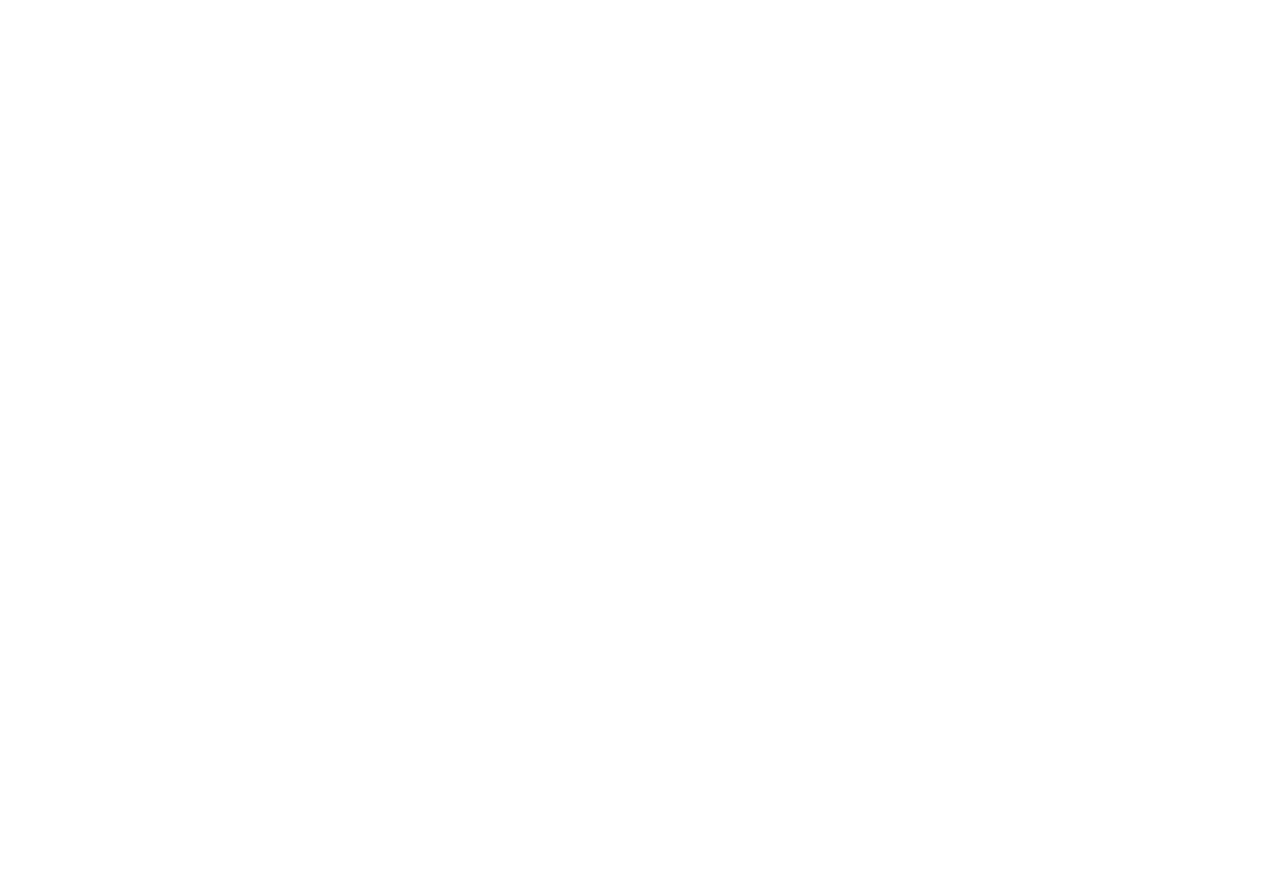
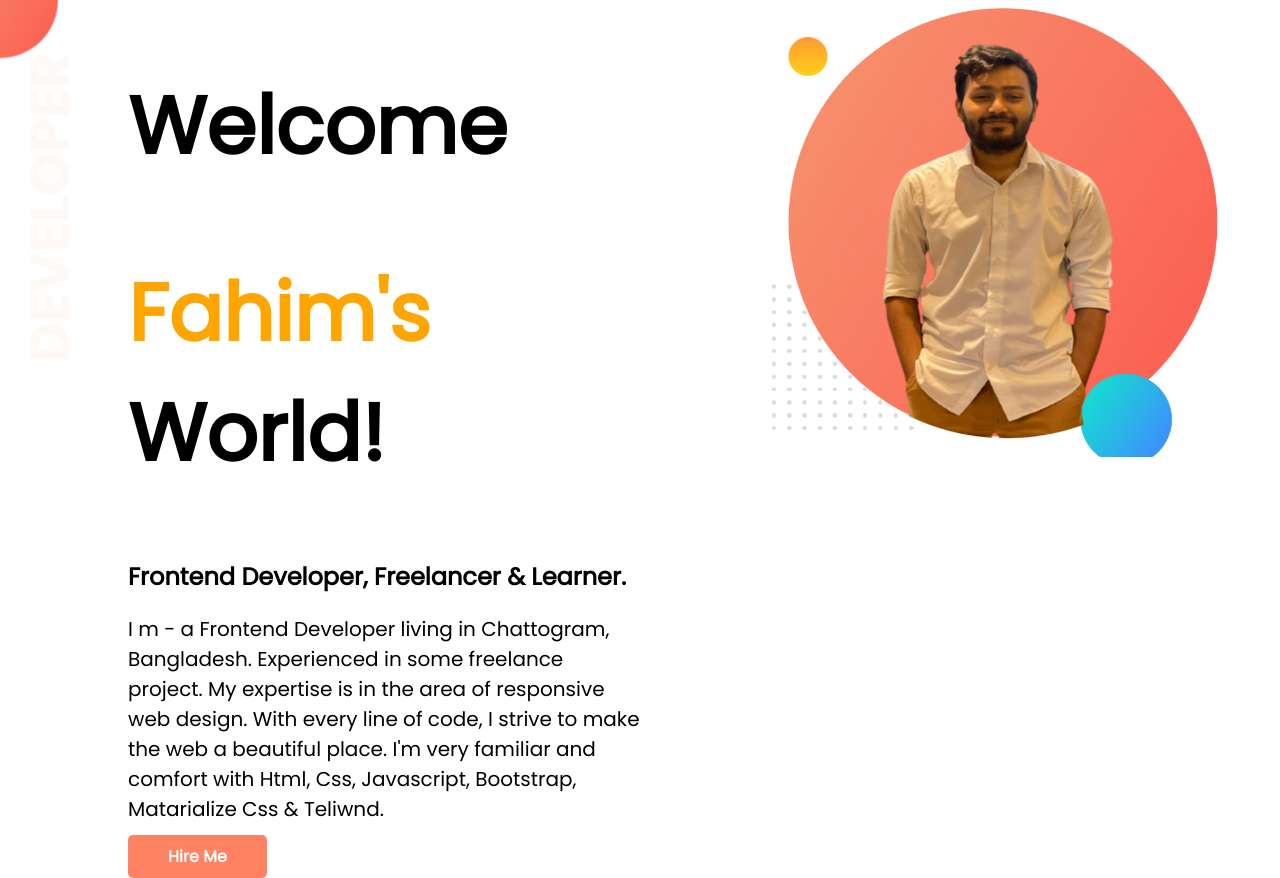
Before and after one commit to FahimBin/my-portfolio, a plain HTML site: page index.html in a window 1280 px wide. Before the commit the page ends 800 px from the top, so only its background shows below. Drawn offline with Linux system fonts and the light colour scheme.

Commit message:
first section added

```diff
--- a/index.html
+++ b/index.html
@@ -5,8 +5,25 @@
     <meta http-equiv="X-UA-Compatible" content="IE=edge">
     <meta name="viewport" content="width=device-width, initial-scale=1.0">
     <title>My portfolio</title>
+    <link rel="shortcut icon" href="myimg.jpg" type="image/x-icon">
+    <link rel="preconnect" href="https://fonts.googleapis.com">
+    <link rel="preconnect" href="https://fonts.gstatic.com" crossorigin>
+    <link href="https://fonts.googleapis.com/css2?family=Poppins&display=swap" rel="stylesheet">
+    <link rel="stylesheet" href="style.css">
 </head>
 <body>
+     <section class="top-banner">
+         <div class="half-width">
+            <h1>Welcome </h1>
+            <h1> <span class="orange-color">Fahim's</span> World!</h1>
+            <h2> Frontend Developer, Freelancer & Learner.</h2>
+            <p class="about-me"> I m - a Frontend Developer living in Chattogram, Bangladesh. Experienced in some freelance project. My expertise is in the area of responsive web design. With every line of code, I strive to make the web a beautiful place. I'm very familiar and comfort with Html, Css, Javascript, Bootstrap, Matarialize Css & Teliwnd.</p>
 
+            <a class="link-button" target="_blank" href="https://www.linkedin.com/in/fahim-bin-49188b155/">Hire Me</a>
+         </div>
+         <div class="half-width">
+             <img src="images/mypic.png" alt="Fahim Bin Jalal">
+         </div>
+     </section>
 </body>
 </html>
--- a/style.css
+++ b/style.css
@@ -0,0 +1,36 @@
+body {
+  font-family: "Poppins", sans-serif;
+  margin: 0;
+  padding: 0;
+}
+h1 {
+  font-size: 80px;
+}
+.about-me{
+    font-size: 20px;
+}
+.orange-color{
+    color: orange;
+}
+section{
+    display: flex;
+}
+.half-width{
+    width: 50%;
+    padding-left: 10%;
+}
+.half-width img{
+    width: 90%;
+}
+.link-button{
+    text-decoration: none;
+    background-color: #FF8362;
+    padding: 10px 40px;
+    border-radius: 5px;
+    color: white;
+    font-weight: 700;
+}
+.top-banner{
+    background-image: url(images/top-banner.png);
+    background-repeat: no-repeat;
+}
```
Also changed, not shown: images/dream-bg.png (added), images/exp-bg.png (added), images/jhankar.png (added), images/jhankar2.png (added), images/my-bg.png (added), images/my-bg2.png (added), images/mypic.png (added), images/mypic2.png (added), images/top-banner.png (added), myimg.jpg (added).
